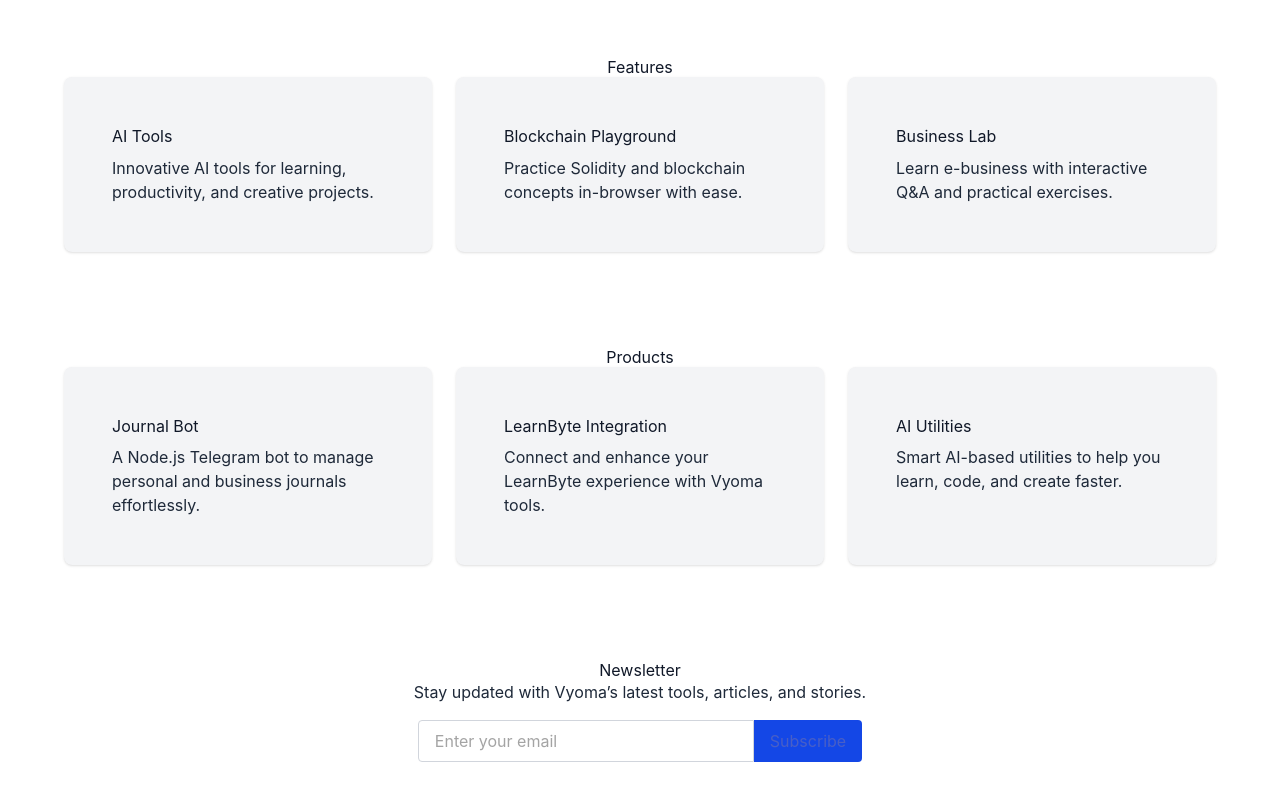
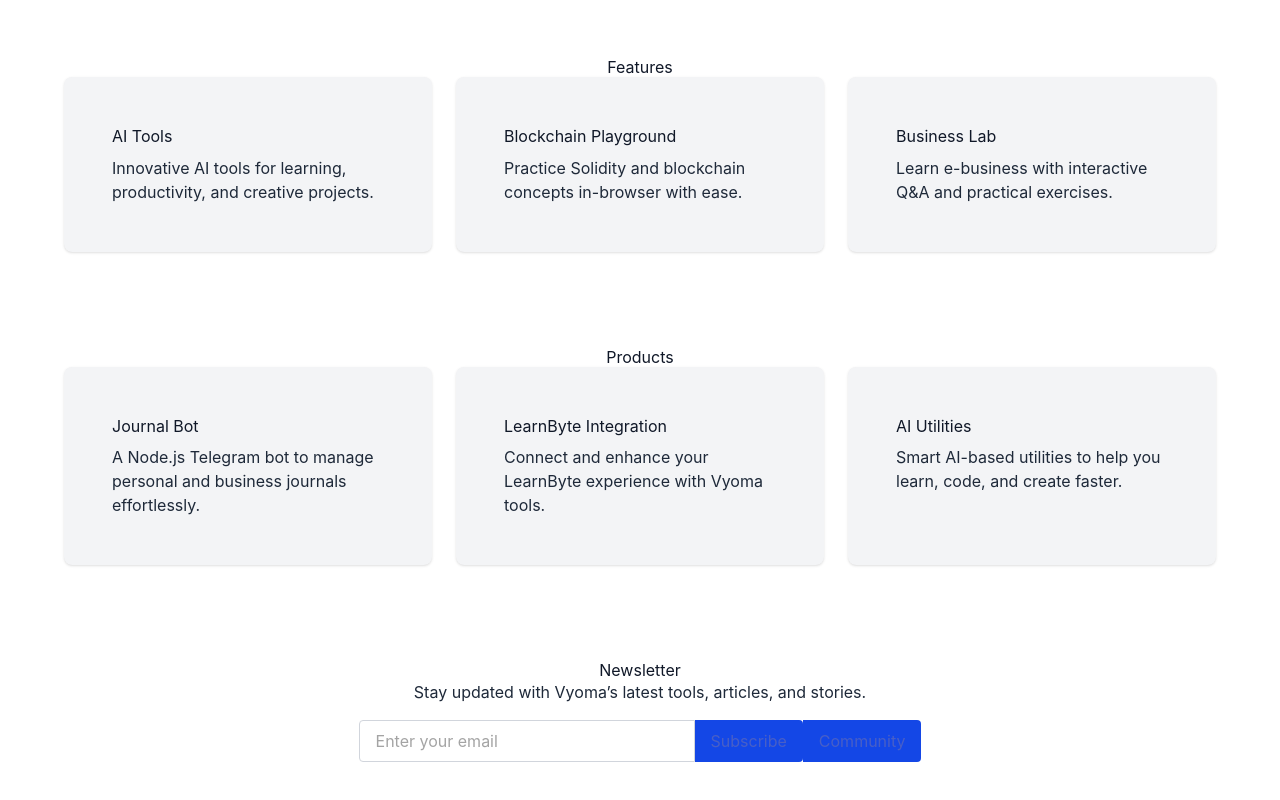
Before and after one commit to psjdeveloper/vyomastartup, a Next.js app: page / in a window 1280 px wide. Shown: the part 982-1782 px from the top of the page. Built offline with nearby package versions, Linux system fonts and the light colour scheme.

Commit message:
Add subscription button and community link to the newsletter section

```diff
--- a/app/page.tsx
+++ b/app/page.tsx
@@ -77,9 +77,16 @@
             <button className="bg-blue-700 text-white px-4 py-2 rounded-r hover:bg-blue-800 transition">
                 <a href="https://vyomaco.substack.com/subscribe">Subscribe </a>
             </button>
-
+          <br />
+          <div className="text-gray-600 mt-4 space-10">
+            <br />
+          </div>
+             <button className="bg-blue-700 text-white px-4 py-2 rounded-r hover:bg-blue-800 transition  space-x-2.5">
+                <a href="/community">Community </a>
+            </button>
           </div>
         </div>
+
 
       </section>
     </>
```
